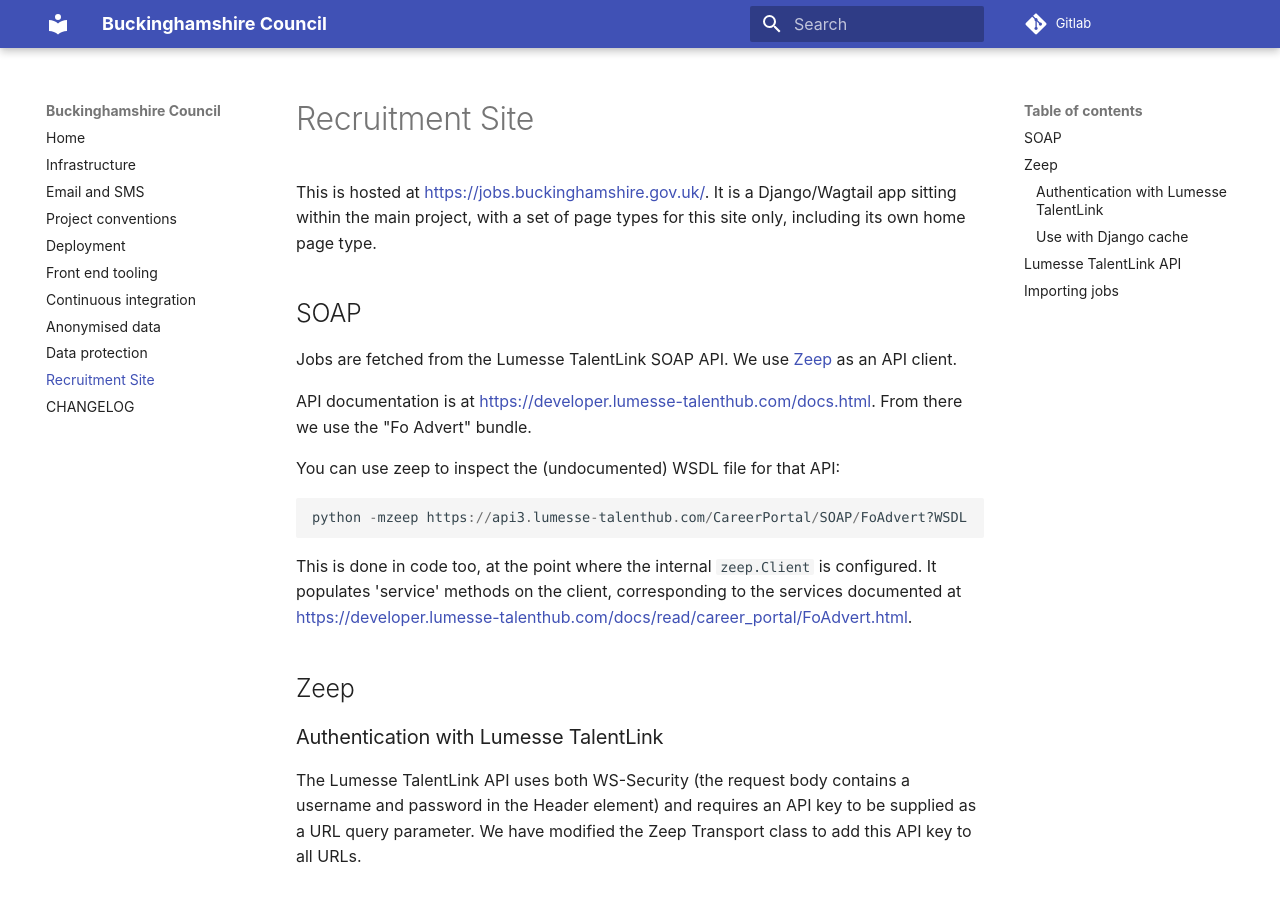
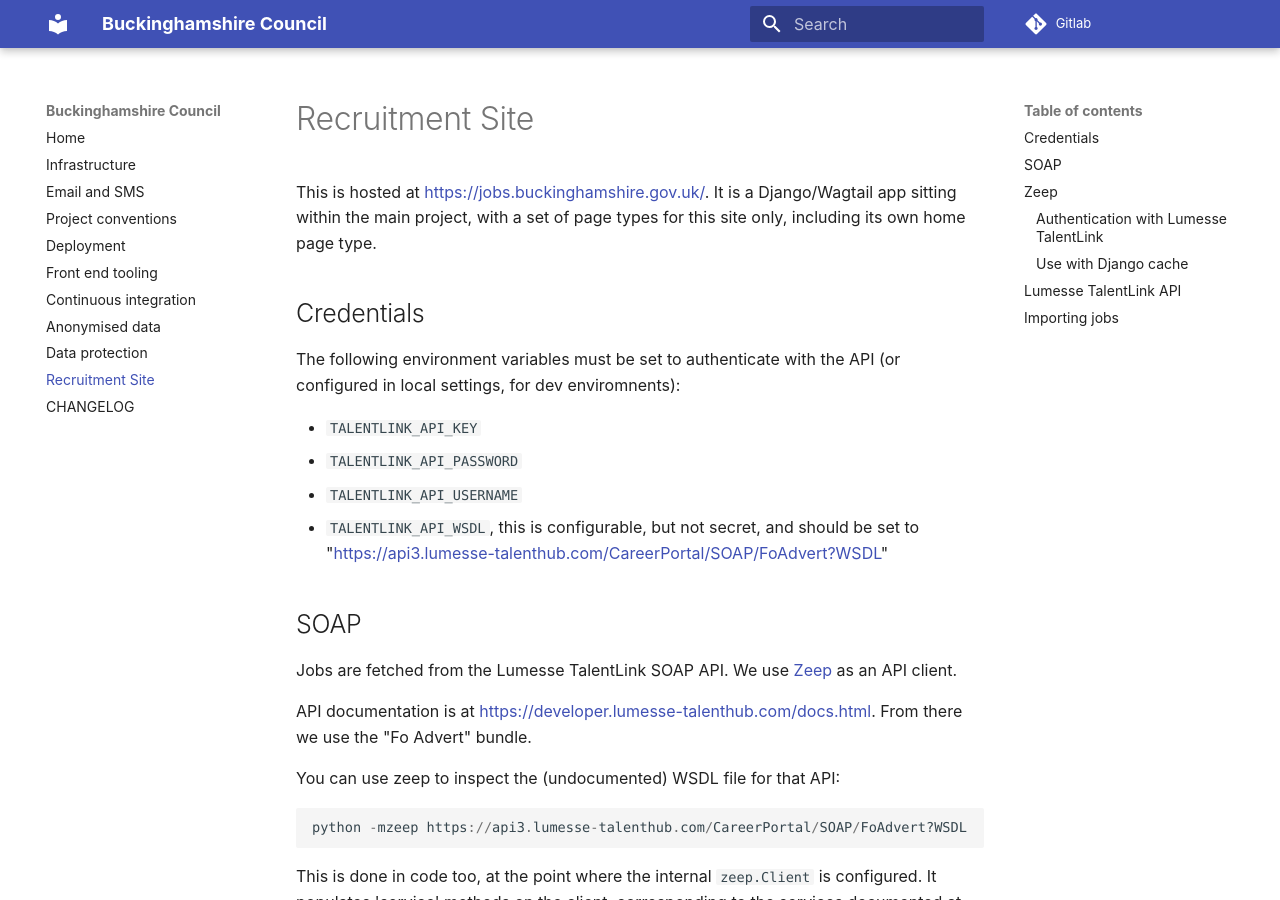
Before and after one commit to Buckinghamshire-Digital-Service/buckinghamshire-council, an MkDocs documentation site: the page built from docs/recruitment_site.md, in a window 1280 px wide and 900 px high. Built offline with MkDocs 1.6.1 and Material for MkDocs 9.7.7, drawn with Linux system fonts in a browser that asks for light colours.

Commit message:
Add to TalentLink API documentation

```diff
--- a/docs/recruitment_site.md
+++ b/docs/recruitment_site.md
@@ -1,6 +1,15 @@
 # Recruitment Site
 
 This is hosted at https://jobs.buckinghamshire.gov.uk/. It is a Django/Wagtail app sitting within the main project, with a set of page types for this site only, including its own home page type.
+
+## Credentials
+
+The following environment variables must be set to authenticate with the API (or configured in local settings, for dev enviromnents):
+
+- `TALENTLINK_API_KEY`
+- `TALENTLINK_API_PASSWORD`
+- `TALENTLINK_API_USERNAME`
+- `TALENTLINK_API_WSDL`, this is configurable, but not secret, and should be set to "https://api3.lumesse-talenthub.com/CareerPortal/SOAP/FoAdvert?WSDL"
 
 ## SOAP
 
```
